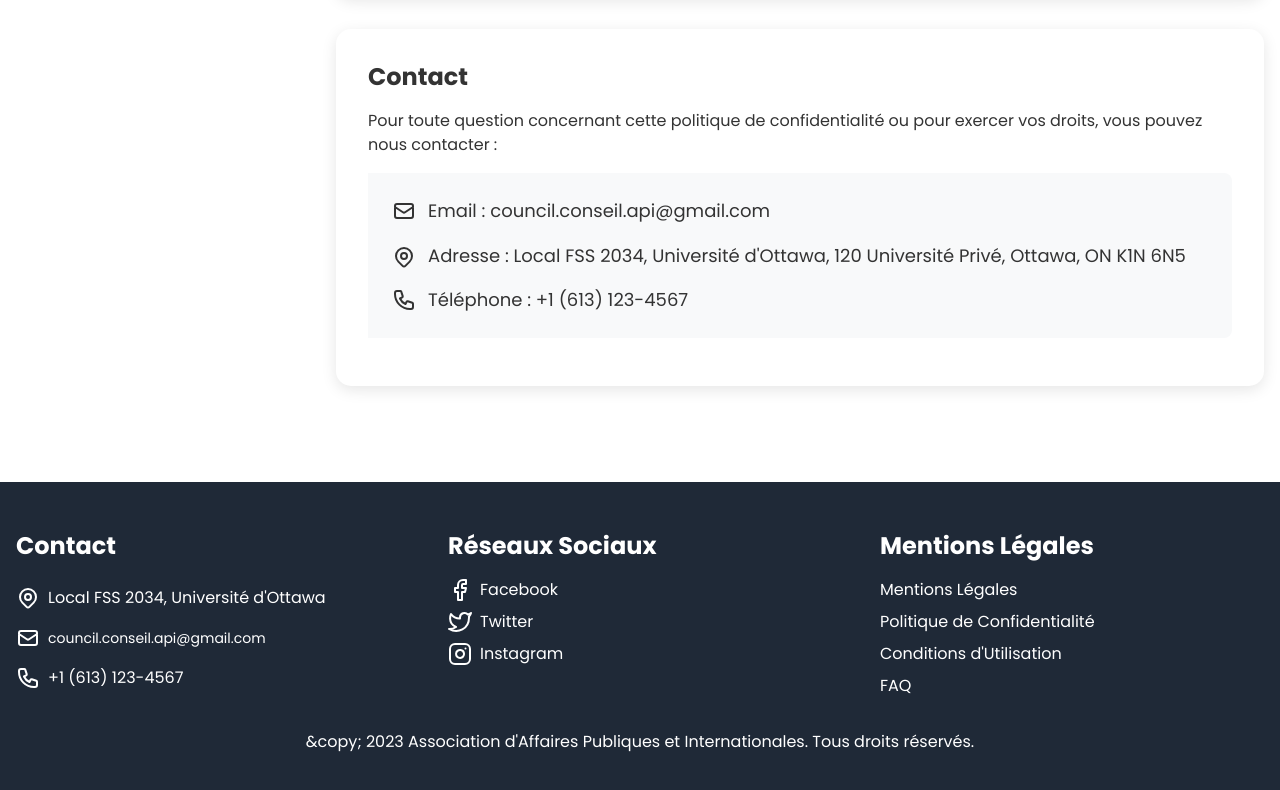
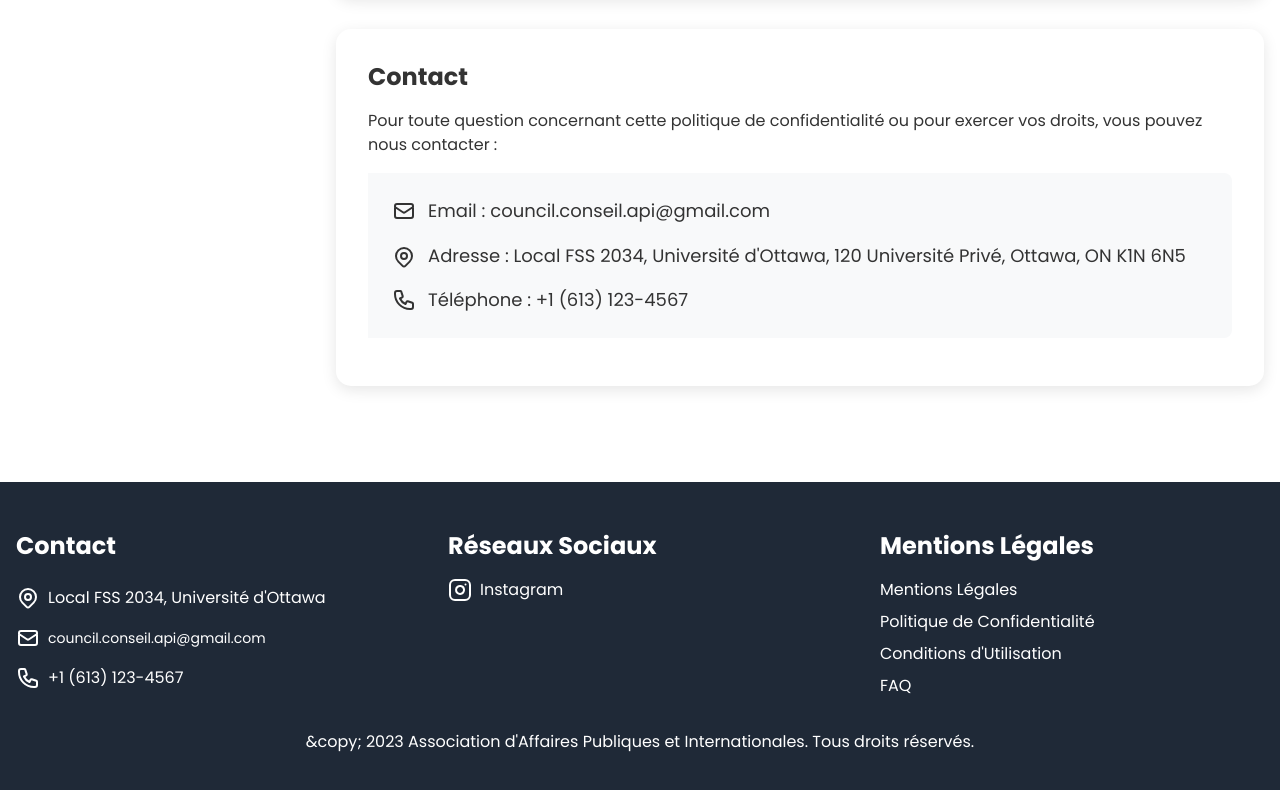
Before and after one commit to Gelo1960/association, a plain HTML site: page politique-confidentialite.html in a window 1280 px wide. Shown: the part 2791-3581 px from the top of the page. Drawn offline with nearby package versions, Linux system fonts and the light colour scheme; files that its build step writes are made by us from their sources.

Commit message:
Update politique-confidentialite.html

```diff
--- a/politique-confidentialite.html
+++ b/politique-confidentialite.html
@@ -4,7 +4,7 @@
     <meta charset="UTF-8">
     <meta name="viewport" content="width=device-width, initial-scale=1.0">
     <title data-i18n="page.title">Politique de Confidentialité - AAPI</title>
-    <link rel="stylesheet" href="../assets/css/base/styles.css">
+    <link rel="stylesheet" href="styles.css">
     <link href="https://fonts.googleapis.com/css2?family=Poppins:wght@400;500;600;700&display=swap" rel="stylesheet">
     <script src="https://cdn.tailwindcss.com"></script>
     <style>
@@ -356,15 +356,8 @@
                 <div>
                     <h3 class="text-2xl font-bold mb-4 animate-text" data-i18n="footer.socialmedia">Réseaux Sociaux</h3>
                     <ul class="space-y-2">
-                        <li><a href="https://www.facebook.com/aapi" target="_blank" rel="noopener noreferrer" class="flex items-center text-white hover:text-accent-color">
-                            <svg xmlns="http://www.w3.org/2000/svg" class="mr-2" width="24" height="24" viewBox="0 0 24 24" fill="none" stroke="currentColor" stroke-width="2" stroke-linecap="round" stroke-linejoin="round"><path d="M18 2h-3a5 5 0 0 0-5 5v3H7v4h3v8h4v-8h3l1-4h-4V7a1 1 0 0 1 1-1h3z"/></svg>
-                            <span data-i18n="footer.facebook">Facebook</span>
-                        </a></li>
-                        <li><a href="https://twitter.com/aapi" target="_blank" rel="noopener noreferrer" class="flex items-center text-white hover:text-accent-color">
-                            <svg xmlns="http://www.w3.org/2000/svg" class="mr-2" width="24" height="24" viewBox="0 0 24 24" fill="none" stroke="currentColor" stroke-width="2" stroke-linecap="round" stroke-linejoin="round"><path d="M23 3a10.9 10.9 0 0 1-3.14 1.53 4.48 4.48 0 0 0-7.86 3v1A10.66 10.66 0 0 1 3 4s-4 9 5 13a11.64 11.64 0 0 1-7 2c9 5 20 0 20-11.5a4.5 4.5 0 0 0-.08-.83A7.72 7.72 0 0 0 23 3z"/></svg>
-                            <span data-i18n="footer.twitter">Twitter</span>
-                        </a></li>
-                        <li><a href="https://www.instagram.com/aapi" target="_blank" rel="noopener noreferrer" class="flex items-center text-white hover:text-accent-color">
+
+                        <li><a href="https://www.instagram.com/gspia_esapi/" target="_blank" rel="noopener noreferrer" class="flex items-center text-white hover:text-accent-color">
                             <svg xmlns="http://www.w3.org/2000/svg" class="mr-2" width="24" height="24" viewBox="0 0 24 24" fill="none" stroke="currentColor" stroke-width="2" stroke-linecap="round" stroke-linejoin="round"><rect x="2" y="2" width="20" height="20" rx="5" ry="5"/><path d="M16 11.37A4 4 0 1 1 12.63 8 4 4 0 0 1 16 11.37z"/><line x1="17.5" y1="6.5" x2="17.51" y2="6.5"/></svg>
                             <span data-i18n="footer.instagram">Instagram</span>
                         </a></li>
```
